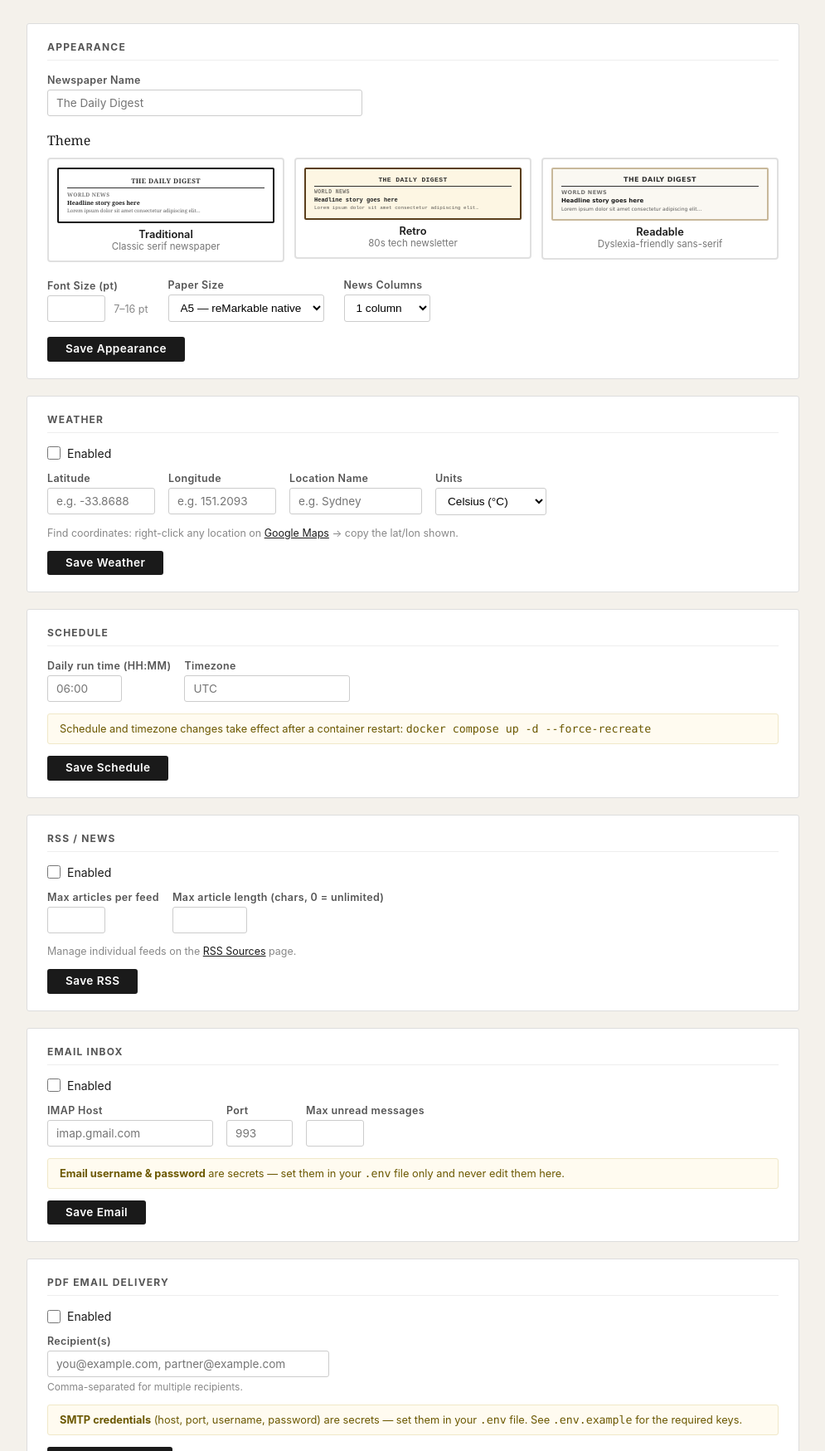
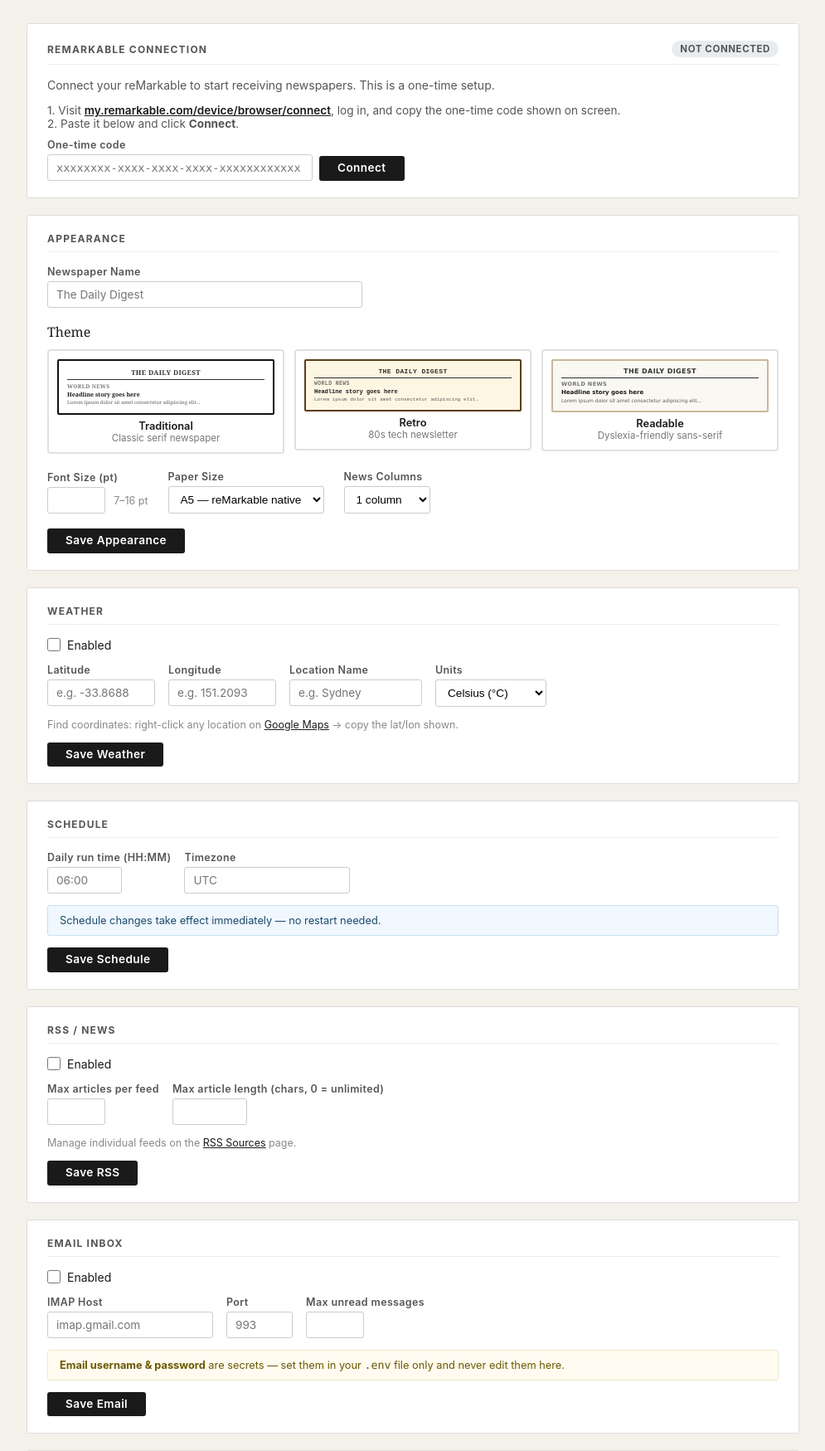
Before and after one commit to DemianCode/Newspapersync, a FastAPI app: template app/templates/web/settings.html in a window 1280 px wide. Shown: the part 99-1848 px from the top of the page at 83% size, without its empty margins (142-1137 px from the left). Run offline with FastAPI, Linux system fonts and the light colour scheme; the template is opened without the code that fills it, so the values that code supplies are empty.

Commit message:
Add web UI reMarkable auth, fix shell tab Jinja2 crash, add missing Unraid env vars
reMarkable auth via web UI (no terminal needed):
- POST /settings/remarkable-auth: runs rmapi as subprocess, feeds one-time code
  via stdin then sends 'exit', checks token file exists to confirm success
- Settings page now shows reMarkable Connection card with status badge (Connected /
  Not connected), auth form, link to remarkable.com/device/browser/connect, and
  success/error flash messages
- Button shows 'Connecting…' while waiting (rmapi takes a few seconds)
- README updated: all install paths now point to web UI for auth

Fix shell tab 500 Internal Server Error:
- shell.html placeholder had {{.Names}} and {{.Status}} (Docker Go template syntax)
  which Jinja2 parsed as template expressions, causing TemplateSyntaxError on
  every page load. Wrapped in {% raw %}...{% endraw %}.

Unraid template fixes:
- Added XDG_DATA_HOME, XDG_CONFIG_HOME (/root/.local/share) and
  RMAPI_FORCE_SCHEMA_VERSION=4 as advanced variables. Without these the container
  may look for the rmapi token at the wrong path, causing 'no configuration file
  provided: not found'.

Other:
- Schedule card note updated: 'takes effect immediately, no restart needed'
- Terminal 'auth rmapi' line removed from quick reference (web UI handles it)

https://claude.ai/code/session_01CHW1vZEisLGsXR2Av19z9f

```diff
--- a/app/templates/web/settings.html
+++ b/app/templates/web/settings.html
@@ -8,6 +8,59 @@
   Settings saved — changes take effect on the next generation run.
 </div>
 {% endif %}
+
+<!-- ══════════════════════════════════════════════════════════════════════════
+     reMarkable Connection
+     ══════════════════════════════════════════════════════════════════════ -->
+<div class="card" style="margin-bottom:20px;">
+  <div class="card-title" style="display:flex;justify-content:space-between;align-items:center;">
+    <span>reMarkable Connection</span>
+    {% if remarkable_authenticated %}
+      <span class="badge badge-success">Connected</span>
+    {% else %}
+      <span class="badge badge-idle">Not connected</span>
+    {% endif %}
+  </div>
+
+  {% if remarkable_auth == 'success' %}
+  <div class="flash flash-success" style="margin-bottom:14px;">Connected successfully. reMarkable sync is ready.</div>
+  {% elif remarkable_auth == 'error' %}
+  <div class="flash" style="background:#f8d7da;color:#721c24;border:1px solid #f5c6cb;margin-bottom:14px;">
+    Connection failed{% if remarkable_auth_msg %}: {{ remarkable_auth_msg }}{% endif %}. Check the code and try again.
+  </div>
+  {% endif %}
+
+  {% if remarkable_authenticated %}
+  <p style="font-family:-apple-system,sans-serif;font-size:0.875rem;color:#555;margin-bottom:14px;">
+    Your reMarkable is authenticated. Newspapers will sync via rmapi on schedule.
+    To re-authenticate (e.g. if the token expires), enter a new one-time code below.
+  </p>
+  {% else %}
+  <p style="font-family:-apple-system,sans-serif;font-size:0.875rem;color:#555;margin-bottom:14px;">
+    Connect your reMarkable to start receiving newspapers. This is a one-time setup.
+  </p>
+  {% endif %}
+
+  <form method="post" action="/settings/remarkable-auth">
+    <p style="font-family:-apple-system,sans-serif;font-size:0.85rem;color:#555;margin-bottom:10px;">
+      1. Visit
+      <a href="https://my.remarkable.com/device/browser/connect" target="_blank"
+         style="color:#1a1a1a;font-weight:600;">my.remarkable.com/device/browser/connect</a>,
+      log in, and copy the one-time code shown on screen.<br>
+      2. Paste it below and click <strong>Connect</strong>.
+    </p>
+    <div style="display:flex;gap:8px;align-items:flex-end;flex-wrap:wrap;">
+      <div>
+        <label class="field-label" for="rmapi-code">One-time code</label>
+        <input type="text" id="rmapi-code" name="code"
+          placeholder="xxxxxxxx-xxxx-xxxx-xxxx-xxxxxxxxxxxx"
+          style="width:320px;font-family:'SFMono-Regular',Consolas,monospace;font-size:0.85rem;"
+          autocomplete="off" spellcheck="false">
+      </div>
+      <button type="submit" class="btn btn-primary" id="rmapi-connect-btn">Connect</button>
+    </div>
+  </form>
+</div>
 
 <!-- ══════════════════════════════════════════════════════════════════════════
      EDITABLE: Appearance
@@ -178,10 +231,9 @@
     </div>
   </div>
 
-  <div class="card" style="background:#fffbf0;border-color:#f0e8c8;padding:10px 14px;margin-bottom:14px;">
-    <p style="font-family:-apple-system,sans-serif;font-size:0.8rem;color:#6b5800;margin:0;">
-      Schedule and timezone changes take effect after a container restart:
-      <span class="mono">docker compose up -d --force-recreate</span>
+  <div class="card" style="background:#f0f7ff;border-color:#c8dff0;padding:10px 14px;margin-bottom:14px;">
+    <p style="font-family:-apple-system,sans-serif;font-size:0.8rem;color:#1a4a6b;margin:0;">
+      Schedule changes take effect immediately — no restart needed.
     </p>
   </div>
 
@@ -461,7 +513,6 @@
       ("Restart container",          "docker compose up -d --force-recreate"),
       ("View live logs",             "docker compose logs -f"),
       ("Run generation now (CLI)",   "docker compose exec newspapersync python -m app.main --now"),
-      ("Auth rmapi (first-time)",    "docker compose run --rm newspapersync rmapi"),
       ("Rebuild after code changes", "docker compose up -d --build"),
     ] %}
     <tr style="border-bottom:1px solid #eee;">
@@ -487,5 +538,14 @@
       this.closest('label').querySelector('.theme-card').classList.add('theme-card-active');
     });
   });
+
+  // Show "Connecting…" while rmapi auth is in progress (takes a few seconds)
+  var rmapiForms = document.querySelectorAll('form[action="/settings/remarkable-auth"]');
+  rmapiForms.forEach(function(form) {
+    form.addEventListener('submit', function() {
+      var btn = form.querySelector('button[type=submit]');
+      if (btn) { btn.disabled = true; btn.textContent = 'Connecting…'; }
+    });
+  });
 </script>
 {% endblock %}
--- a/app/web.py
+++ b/app/web.py
@@ -369,6 +369,57 @@ async def delete_feed(request: Request):
 # ── Settings ──────────────────────────────────────────────────────────────────
 
 
+_RMAPI_TOKEN_PATH = Path("/root/.local/share/rmapi/authToken")
+
+
+def _rmapi_is_authenticated() -> bool:
+    return _RMAPI_TOKEN_PATH.exists()
+
+
+@app.post("/settings/remarkable-auth")
+async def remarkable_auth(request: Request):
+    """Exchange a reMarkable one-time code for an rmapi token via the web UI."""
+    import shutil
+    import subprocess
+    from urllib.parse import quote_plus
+
+    form = await request.form()
+    code = str(form.get("code", "")).strip()
+
+    if not code:
+        return RedirectResponse("/settings?remarkable_auth=error&msg=No+code+entered", status_code=303)
+
+    if not shutil.which("rmapi"):
+        return RedirectResponse("/settings?remarkable_auth=error&msg=rmapi+binary+not+found", status_code=303)
+
+    try:
+        # Feed the code then immediately send `exit` so the interactive shell closes.
+        proc = subprocess.run(
+            ["rmapi"],
+            input=f"{code}\nexit\n",
+            capture_output=True,
+            text=True,
+            timeout=30,
+        )
+        if _rmapi_is_authenticated():
+            return RedirectResponse("/settings?remarkable_auth=success", status_code=303)
+
+        output = (proc.stdout + proc.stderr).strip()
+        msg = quote_plus(output[:120]) if output else "Auth+failed+-+check+the+code+and+try+again"
+        return RedirectResponse(f"/settings?remarkable_auth=error&msg={msg}", status_code=303)
+    except subprocess.TimeoutExpired:
+        return RedirectResponse(
+            "/settings?remarkable_auth=error&msg=Timed+out+after+30s+-+check+network+connectivity",
+            status_code=303,
+        )
+    except Exception as exc:
+        from urllib.parse import quote_plus
+        return RedirectResponse(
+            f"/settings?remarkable_auth=error&msg={quote_plus(str(exc)[:120])}",
+            status_code=303,
+        )
+
+
 @app.get("/settings", response_class=HTMLResponse)
 async def settings_page(request: Request):
     # Read-only groups — require docker-compose.yml edits to change
@@ -447,6 +498,9 @@ async def settings_page(request: Request):
             "config": readonly_config,
             "appearance": _load_appearance(),
             "saved": "saved" in request.query_params,
+            "remarkable_authenticated": _rmapi_is_authenticated(),
+            "remarkable_auth": request.query_params.get("remarkable_auth"),
+            "remarkable_auth_msg": request.query_params.get("msg", ""),
         },
     )
 
```
Also changed, not shown: README.md.
